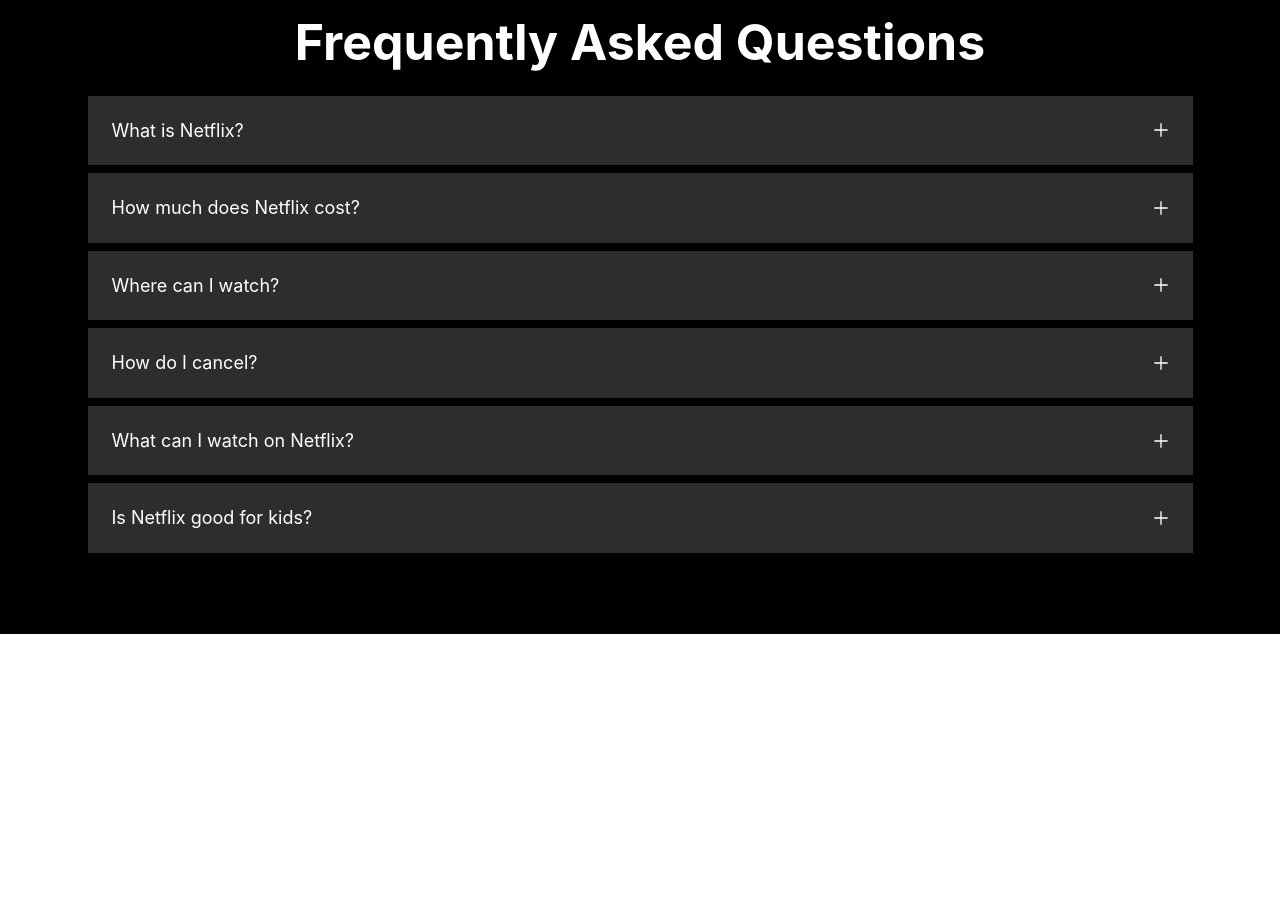
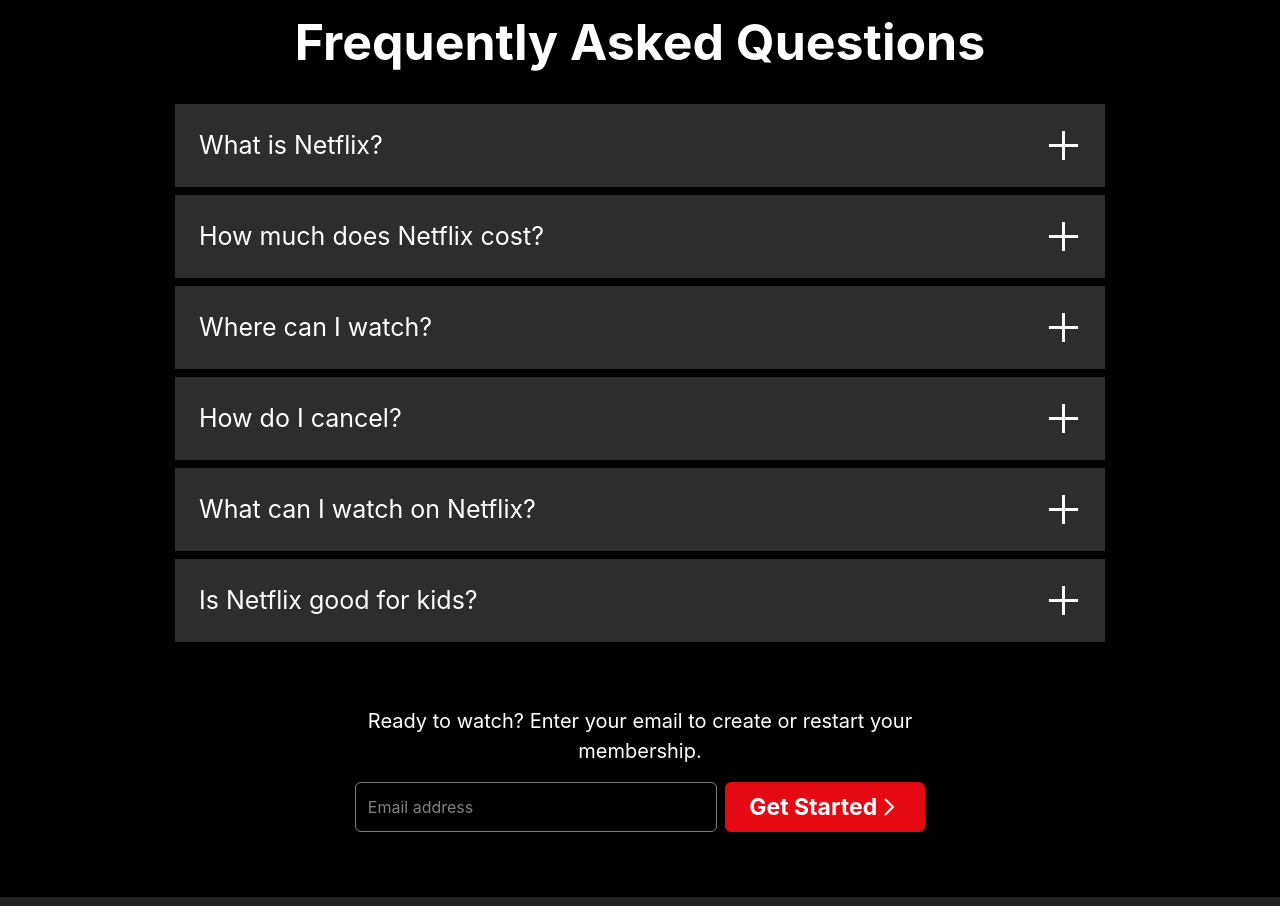
Before and after one commit to zahra-hed/netflix-clone-project, a React (Create React App) app in the folder netflix-clone-project/: page / in a window 1280 px wide. Shown: the part 2940-3846 px from the top of the page. Before the commit the page ends 3574 px from the top, so only its background shows below. Built offline with nearby package versions, Linux system fonts and the light colour scheme.

Commit message:
last card completed

```diff
--- a/netflix-clone-project/src/MainPage.jsx
+++ b/netflix-clone-project/src/MainPage.jsx
@@ -195,7 +195,7 @@
             </div>
             <div className="card-separator w-100 bg-primary"></div>
             <div className="mp-card bg-black w-100 py-5">
-                <div className="container px-4">
+                <div className="last-card-wrapper w-100 d-flex flex-column align-items-center">
                     <h2 className="mp-h2 fw-bold text-center">Frequently Asked Questions</h2>
                     <div className="faqs-wrapper mt-4">
                         <ul className="faqs-list ps-0">
@@ -205,11 +205,11 @@
                                         <li className="faqs-list-item mb-2">
                                             <div role="button" className="faqs-q-box d-flex align-items-center" onClick={()=>handleClickFAQS(index)}>
                                                 <h3 className="faqs-h3 fw-normal mb-0">{item.question}</h3>
-                                                <svg className="faqs-plus-sign ms-auto" width="24" height="24" viewBox="0 0 24 24" fill="none" xmlns="http://www.w3.org/2000/svg" data-name="Add" alt=""><path fill-rule="evenodd" clip-rule="evenodd" d="M11 2V11H2V13H11V22H13V13H22V11H13V2H11Z" fill="currentColor"></path></svg>
+                                                <svg className={`faqs-plus-sign ms-auto ${openedID == index && " rotate-45"}`} width="24" height="24" viewBox="0 0 24 24" fill="none" xmlns="http://www.w3.org/2000/svg" data-name="Add" alt=""><path fill-rule="evenodd" clip-rule="evenodd" d="M11 2V11H2V13H11V22H13V13H22V11H13V2H11Z" fill="currentColor"></path></svg>
                                             </div>
                                             <div className={`faqs-a-box ${openedID == index ? " faqs-a-box-opened": ""}`}>
                                                     {item.answer.map((answerItem,index2)=>{
-                                                        if(index2 =! item.answer.length-1){
+                                                        if(index2 != item.answer.length-1){
                                                             return(
                                                             <>
                                                                 <span>{answerItem}</span>
@@ -231,10 +231,27 @@
                                 })
                             }
                         </ul>
-
+                    </div>
+                    <div className="mt-5 px-4 text-center" style={{"maxWidth": "700px"}}>
+                        <form method="post">
+                            <h3 className="mp-form-h3 fw-normal lh-base">
+                            Ready to watch? Enter your email to create or restart your membership.
+                            </h3>
+                            <div className="d-flex flex-column flex-sm-row align-items-center justify-content-center mt-3 mx-md-4">
+                                <div className="email-input-wrapper form-floating w-100">
+                                    <input ctype="email" className="mp-email-input form-control" style={{"height": "50px"}} id="emailInput" placeholder="Email address"/>
+                                    <label for="emailInput" className="d-flex align-items-center" style={{"color": "grey"}}>Email address</label>
+                                </div>
+                                <button className="gs-btn btn btn-secondary d-block fw-bolder mt-3 mt-sm-0 ms-sm-2 d-flex justify-content-center align-items-center">
+                                    <span>Get Started</span>
+                                    <svg width="24" height="24" viewBox="0 0 24 24" fill="none" xmlns="http://www.w3.org/2000/svg" class="Hawkins-Icon Hawkins-Icon-Standard"><path fillRule="evenodd" clipRule="evenodd" d="M7.29297 19.2928L14.5859 12L7.29297 4.70706L8.70718 3.29285L16.7072 11.2928C16.8947 11.4804 17.0001 11.7347 17.0001 12C17.0001 12.2652 16.8947 12.5195 16.7072 12.7071L8.70718 20.7071L7.29297 19.2928Z" fill="currentColor"></path></svg>
+                                </button>
+                            </div>
+                        </form>
                     </div>
                 </div>
             </div>
+            <div className="card-separator w-100 bg-primary"></div>
        </main>
        <footer></footer>
     </div>
--- a/netflix-clone-project/src/mainPage.css
+++ b/netflix-clone-project/src/mainPage.css
@@ -164,7 +164,7 @@
     background-color: #4e4e4e !important;
 }
 .faqs-h3 {
-    font-size: 18px;
+    font-size: 19px;
 }
 .faqs-plus-sign {
     width: 16px;
@@ -172,7 +172,7 @@
 }
 .faqs-a-box {
     overflow: hidden;
-    font-size: 18px;
+    font-size: 19px;
     padding: 0 24px;
     max-height: 0;
     visibility: collapse;
@@ -181,13 +181,18 @@
 }
 .faqs-a-box-opened {
     margin-top: 1px;
-    font-size: 18px;
     padding-top: 24px;
     padding-bottom: 24px;
     max-height: 600px;
     visibility: visible;
 }
-
+.rotate-45{
+    transform: rotate(45deg);
+}
+.last-card-wrapper {
+    padding-left: 25px;
+    padding-right: 25px;
+}
 
 @media only screen and (min-width: 600px){
     .mp-header{
@@ -205,7 +210,7 @@
         padding-bottom: 100px;
     }
     .email-input-wrapper{
-        width: 75% !important;
+        width: 60% !important;
     }
     .gs-btn {
         width: 200px;
@@ -221,6 +226,20 @@
     }
     .mp-download-word {
         font-size: 14px;
+    }
+    .faqs-h3 {
+        font-size: 25px;
+    }
+    .faqs-a-box {
+        font-size: 25px;
+    }
+    .faqs-plus-sign {
+        width: 35px;
+        height: 35px;
+    }
+    .last-card-wrapper {
+        padding-left: 30px;
+        padding-right: 30px;
     }
 }
 @media only screen and (min-width: 958px){
@@ -267,23 +286,8 @@
     .bg-img-wrapper{
         width: 100%;
     }
+    .last-card-wrapper {
+        padding-left: 175px;
+        padding-right: 175px;
+    }
 }
-
-/* ~~~~~~~~~~~~~~~~~~~~~~~~~~~~~~~~~~~~ */
-
-
-@media only screen and (max-width: 1279px){
-
-}
-
-@media only screen and (max-width: 958px){
-    /* .mp-title{
-        font-size: 2rem;
-    }
-    .mp-title-desc{
-        font-size: 1.2rem;
-    }
-    .mp-form-h3{
-        font-size: 1.1rem !important;
-    } */
-}
```
